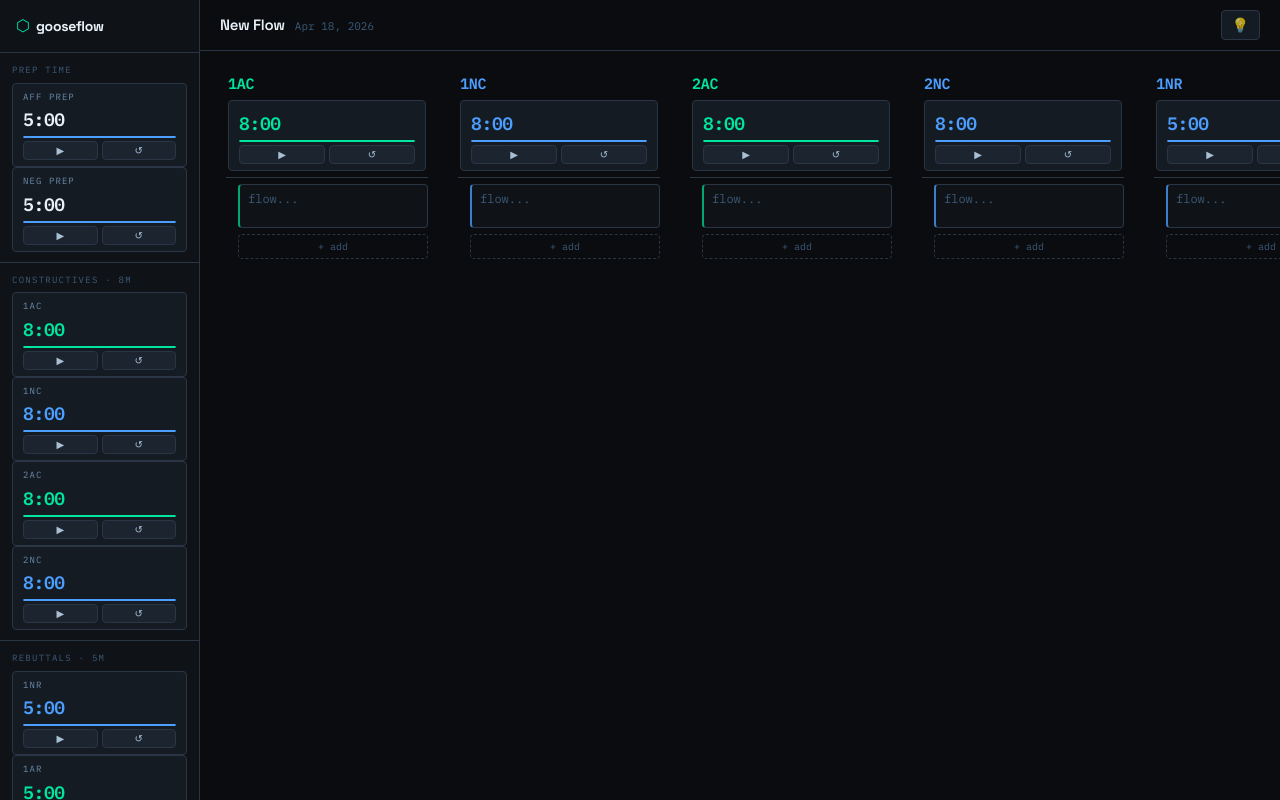
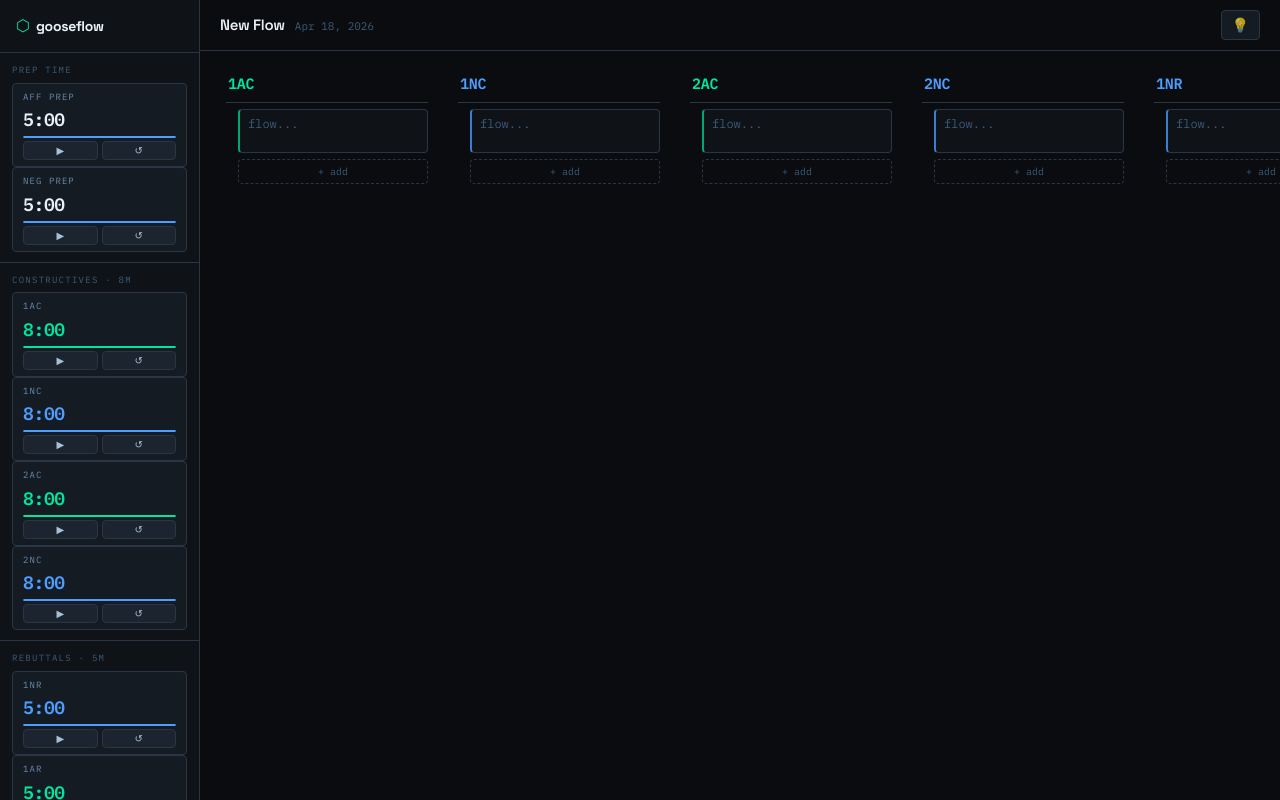
Before and after one commit to picklngoose/gooseflow, a React (Vite) app: page / in a window 1280 px wide. Built offline with nearby package versions, Linux system fonts and the light colour scheme.

Commit message:
Remove Timer component from SpeechColumn
Removed Timer component from SpeechColumn.

```diff
--- a/SpeechColumn.jsx
+++ b/SpeechColumn.jsx
@@ -1,6 +1,5 @@
 import { useState, useRef, useCallback, useEffect } from 'react'
 import { createPortal } from 'react-dom'
-import { Timer } from './Timer'
 import { FlowCell } from './FlowCell'
 import styles from './SpeechColumn.module.css'
 
@@ -100,7 +99,6 @@ export function SpeechColumn({ speech, onUpdateCell, onAddCell, onDeleteCell, on
     >
       <div className={styles.header}>
         <span className={`${styles.label} ${styles[speech.side]}`}>{speech.label}</span>
-        <Timer key={speech.id} duration={speech.time} side={speech.side} />
       </div>
 
       <div className={styles.cells}>
```
